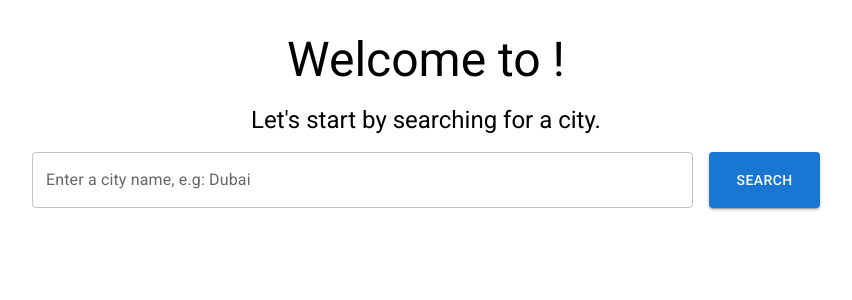
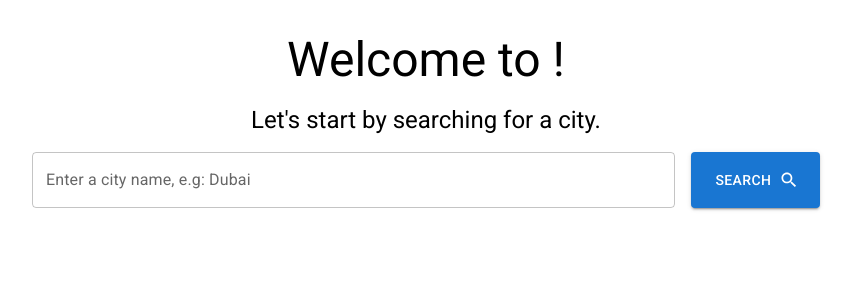
Before and after one commit to anthonytoumaibrahim/weather-app, a React (Create React App) app: page / in a window 1280 px wide. Shown: the top 300 px of the page, without its empty margins (214-1066 px from the left). Built offline with nearby package versions, Linux system fonts and the light colour scheme.

Commit message:
Add Search Icon

```diff
--- a/src/components/WeatherSearch.tsx
+++ b/src/components/WeatherSearch.tsx
@@ -3,9 +3,10 @@ import { ChangeEvent, FormEvent } from "react";
 import { useSearchForm } from "../hooks/useSearchForm";
 import { useAppDispatch } from "../hooks/redux";
 
-// MUI components
+// MUI components & icons
 import { Alert, FormControl, TextField } from "@mui/material";
 import { LoadingButton } from "@mui/lab";
+import SearchIcon from "@mui/icons-material/Search";
 
 type OpenWeatherAPIResponseType = Array<{
   name: string;
@@ -92,6 +93,7 @@ const WeatherSearch = () => {
           type="submit"
           loading={isSearching}
           sx={{ paddingInline: 4 }}
+          endIcon={<SearchIcon />}
         >
           Search
         </LoadingButton>
```
